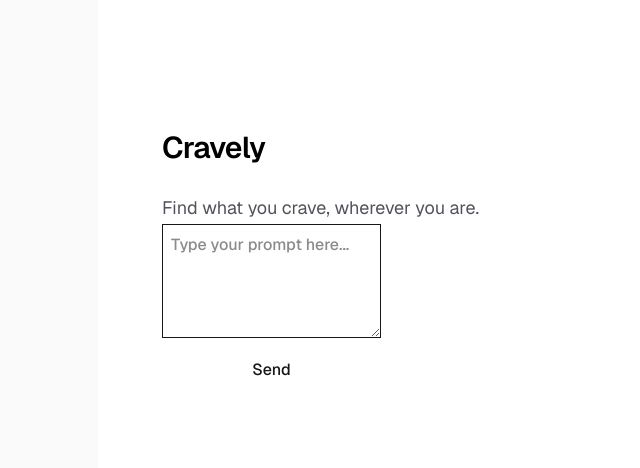
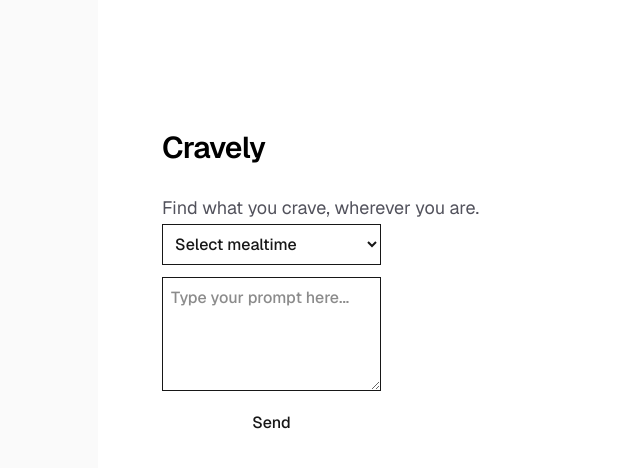
Before and after one commit to mitchwilson/cravely, a Next.js app: page / in a window 1280 px wide. Shown: the top 468 px of the page, without its empty margins (158-798 px from the left). Built offline with nearby package versions, Linux system fonts and the light colour scheme; no server answers.

Commit message:
feat(chat): add mealtime context to OpenAI prompt

```diff
--- a/app/OpenAIChat.tsx
+++ b/app/OpenAIChat.tsx
@@ -6,6 +6,7 @@ export default function OpenAIChat() {
   const [prompt, setPrompt] = useState("");
   const [response, setResponse] = useState("");
   const [loading, setLoading] = useState(false);
+  const [mealtime, setMealtime] = useState("");
   const location = useGeoLocation();
 
   async function handleSubmit(e: React.FormEvent) {
@@ -14,13 +15,15 @@ export default function OpenAIChat() {
     setResponse("");
     try {
       // Add location info to the prompt if available
-      const promptWithLocation = location
-        ? `${prompt}\n\nUser location: ${location}`
-        : prompt;
+      const promptWithContext = `
+        ${prompt}
+        User location: ${location}
+        Mealtime: ${mealtime}
+      `;
       const res = await fetch("/api/openai", {
         method: "POST",
         headers: { "Content-Type": "application/json" },
-        body: JSON.stringify({ prompt: promptWithLocation }),
+        body: JSON.stringify({ prompt: promptWithContext }),
       });
       const data = await res.json();
       setResponse(data.choices?.[0]?.message?.content || JSON.stringify(data));
@@ -34,6 +37,16 @@ export default function OpenAIChat() {
   return (
     <div>
       <form onSubmit={handleSubmit} className="flex flex-col gap-3">
+        <select
+          value={prompt}
+          onChange={e => setMealtime(e.target.value)}
+          className="border p-2"
+        >
+          <option value="">Select mealtime</option>
+          <option value="Breakfast">Breakfast</option>
+          <option value="Lunch">Lunch</option>
+          <option value="Dinner">Dinner</option>
+        </select>
         <textarea className="resize border p-2"
           value={prompt}
           onChange={e => setPrompt(e.target.value)}
```
